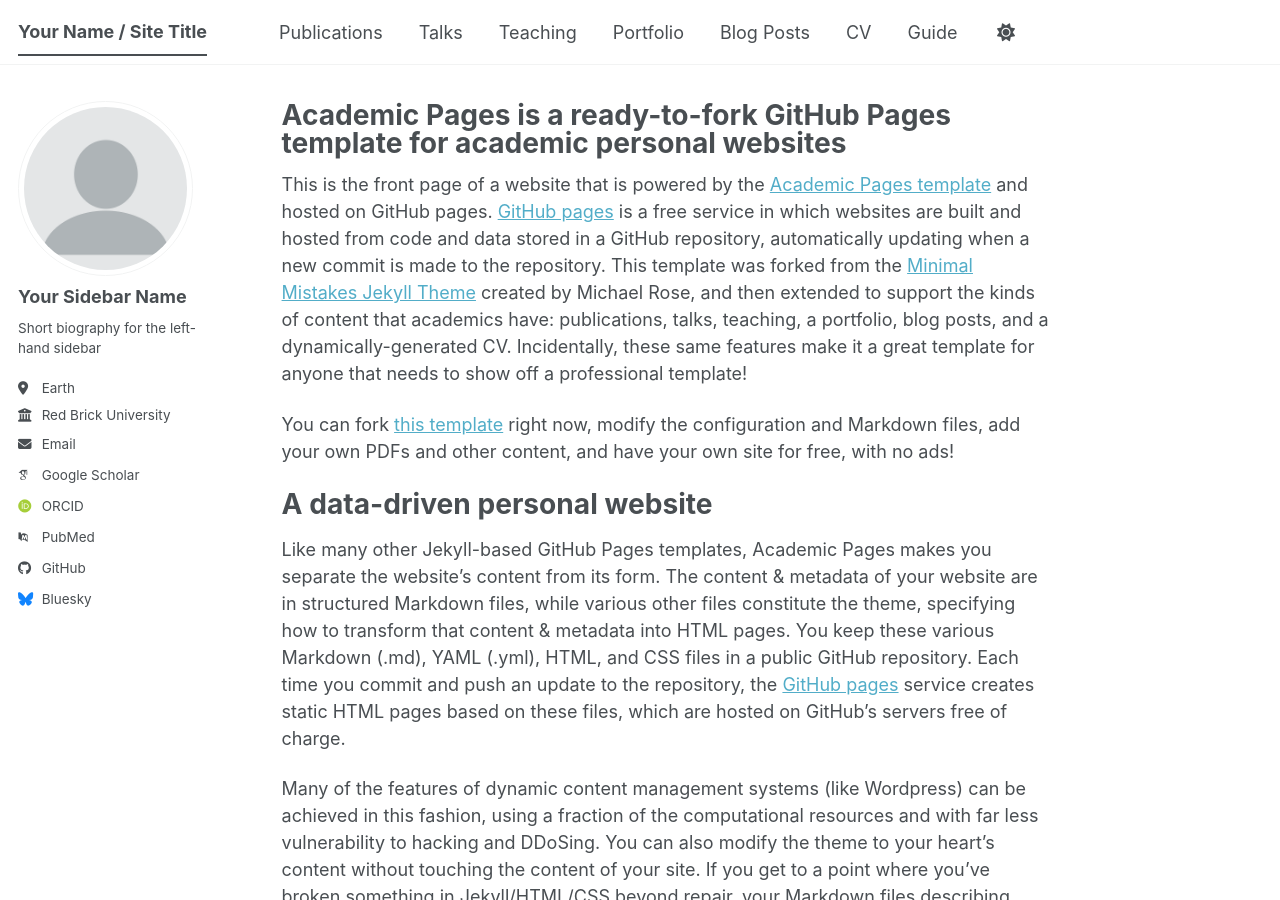
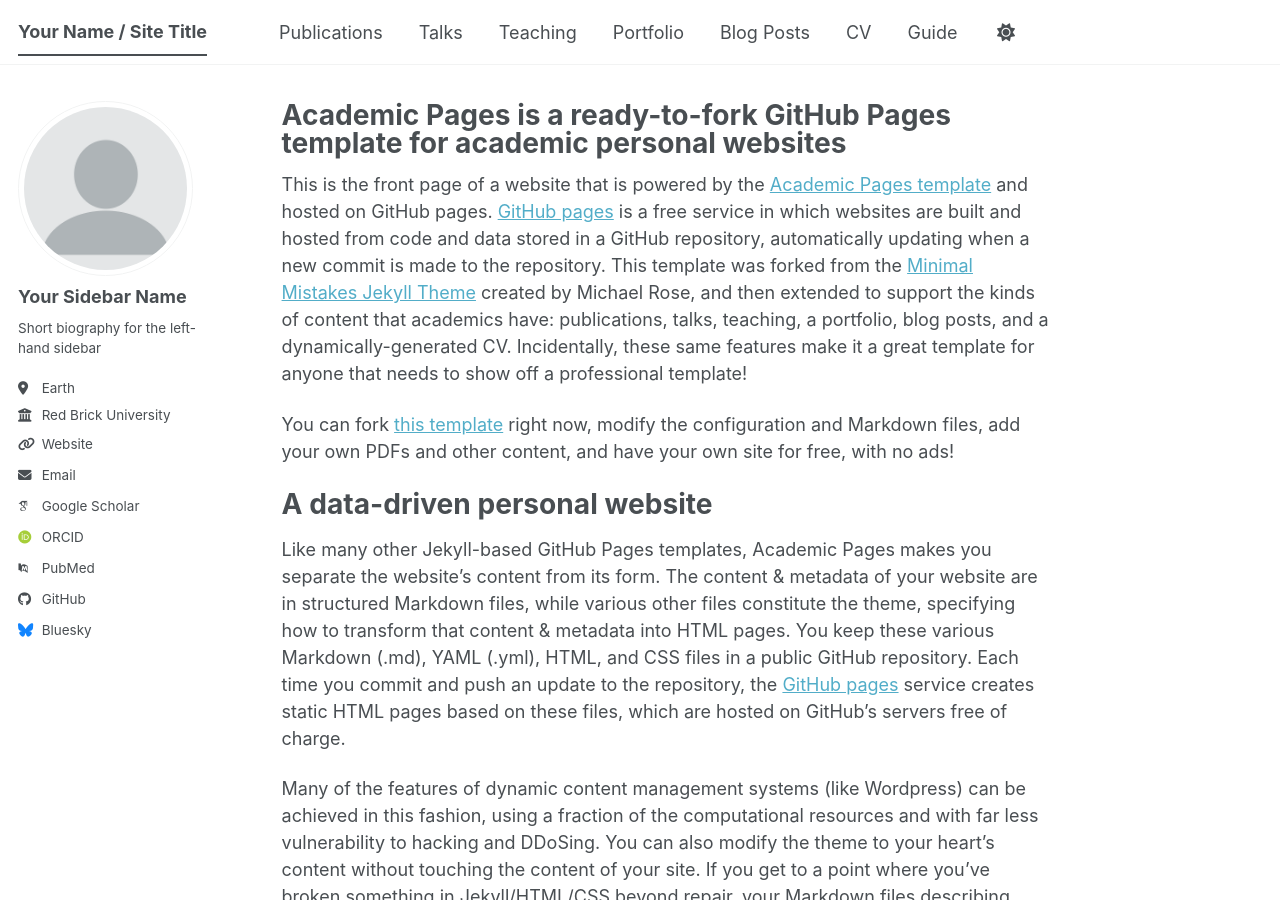
Before and after one commit to islam-hamama/islam-hamama.github.io, a Jekyll site: the page built from _pages/about.md, in a window 1280 px wide and 900 px high. Built offline with Jekyll 4.4.1, drawn with Linux system fonts in a browser that asks for light colours; some web fonts are replaced; a script bundle is joined from its source files by our own code; library files that are not in the unit come from our copies.

Commit message:
Update _config.yml

```diff
--- a/_config.yml
+++ b/_config.yml
@@ -13,10 +13,10 @@
 title_separator          : "-"
 name                     : &name "Your Name"
 description              : &description "Your Name's academic portfolio"   # Update this with a general description of your site, this is the default if not overridden by a page
-url                      : https://academicpages.github.io # The base hostname & protocol for your site e.g. "https://[your GitHub username].github.io",
+url                      : https://islam-hamama.github.io # The base hostname & protocol for your site e.g. "https://[your GitHub username].github.io",
                                                            # or if you already have some other page hosted on Github then use "https://[your GitHub username].github.io/[Your Repo Name]"
 baseurl                  : "" # the subpath of your site, e.g. "/blog"
-repository               : "academicpages/academicpages.github.io"
+repository               : "islam-hamama/website"
 
 # Site Author - The following control what appear as part of the author content on the side bar.
 #               If a field is blank the icon and link will not appear, otherwise it will be shown.
@@ -29,7 +29,7 @@
   bio              : "Short biography for the left-hand sidebar"
   location         : "Earth"
   employer         : "Red Brick University"
-  uri              : # URL
+  uri              : https://islam-hamama.github.io
   email            : "none@example.org"
 
   # Academic websites
```
